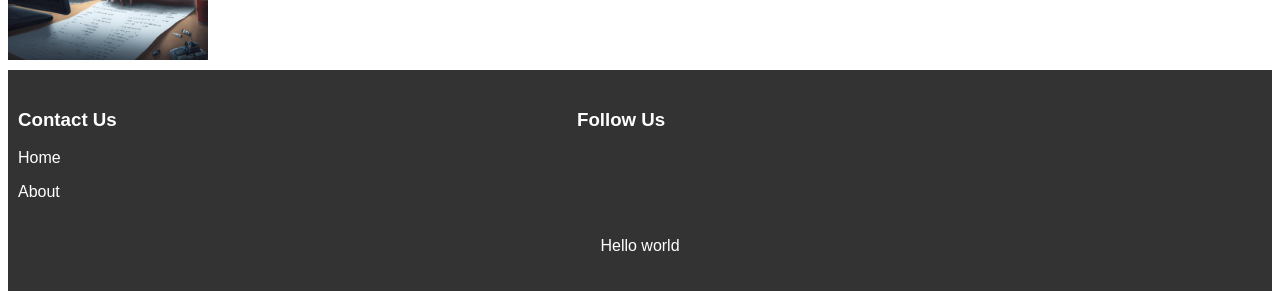
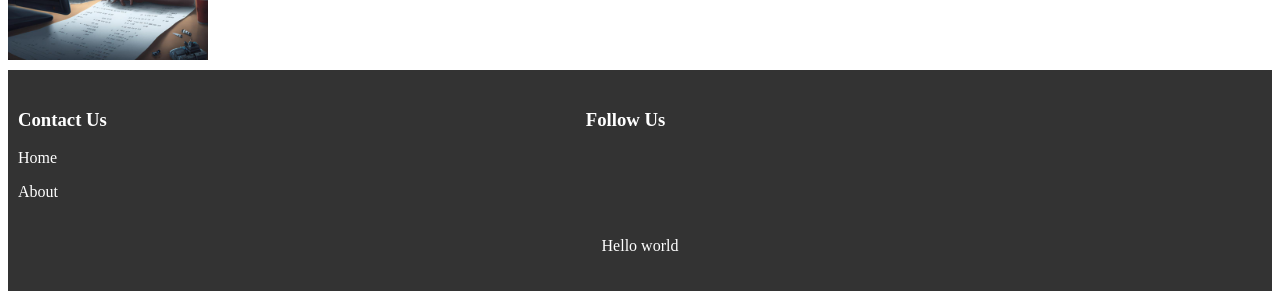
Before and after one commit to Tiredb0y/1-project, a Vue app in the folder vue-project/: page / in a window 1280 px wide. Shown: the part 748-1044 px from the top of the page. Built offline with nearby package versions, Linux system fonts and the light colour scheme.

Commit message:
rm body and div(dirty tags)

```diff
--- a/vue-project/src/components/footervue.vue
+++ b/vue-project/src/components/footervue.vue
@@ -2,8 +2,6 @@
 
 </script>
 <template>
-    <div>
-    <body>
       <footer>
         <div class="footer-container">
           <div class="contact-info">
@@ -20,11 +18,6 @@
           <p>Hello world</p>
         </div>
       </footer>
-
-    </body>
-
-
-</div>
 </template>
 <style scoped>
 .link{
```
